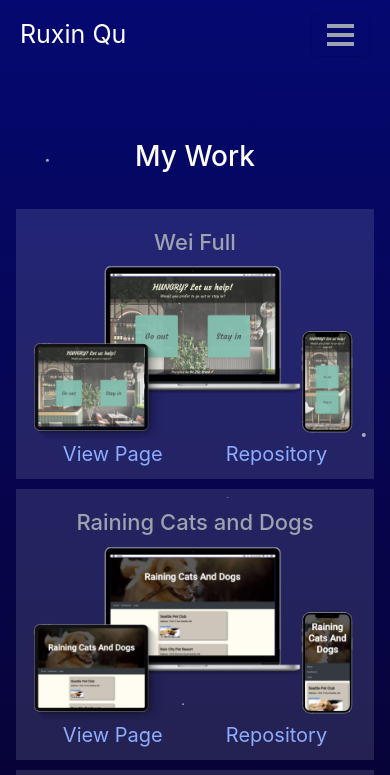
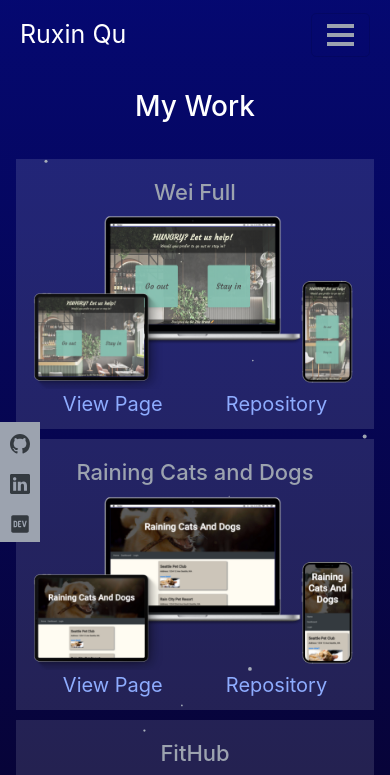
Before and after one commit to RuxinQu/react-portfolio, a React (Create React App) app in the folder client/: page /work in a window 390 px wide. Shown: the top 775 px of the page. Built offline with nearby package versions, Linux system fonts and the light colour scheme.

Commit message:
fix the responsive design

```diff
--- a/client/src/App.css
+++ b/client/src/App.css
@@ -16,12 +16,20 @@ a:hover {
     0 0 10px var(--neon-orange), 0 0 21px var(--neon-orange);
 }
 
+/* background for tsparticles and loader */
 canvas,
 .preloader {
   background-image: linear-gradient(
     hsl(238, 92%, 23%) 0%,
     hsl(245, 89%, 11%) 97.5%
   );
+}
+
+#about-me,
+#contact,
+#resume,
+#work {
+  padding-top: 50px;
 }
 
 /* ---------navbar section--------- */
@@ -75,6 +83,10 @@ canvas,
   margin-top: 5px !important;
   margin-bottom: 5px !important;
 }
+/* ---------about-me section--------- */
+article.react-activity-calendar {
+  margin-top: 7rem;
+}
 
 /* ---------project section--------- */
 .project,
@@ -99,12 +111,17 @@ canvas,
 }
 
 /* ---------footer section--------- */
+.side-icons {
+  position: fixed;
+  z-index: 2;
+  width: 100%;
+  top: 50%;
+  left: 0;
+}
 .social-icon {
   width: 40px;
   height: 40px;
   background-color: #9ca3af;
-  margin: 1rem;
-  border-radius: 50%;
 }
 
 .social-icon:hover {
@@ -119,6 +136,12 @@ canvas,
   .bg-menu {
     background-color: var(--bg-navbar);
   }
+  article.react-activity-calendar {
+    margin-top: 1.5rem;
+  }
+  .contact-form {
+    margin-top: 3rem;
+  }
 }
 
 @media (max-width: 575.98px) {
@@ -128,4 +151,10 @@ canvas,
   #about-me h1 {
     padding-bottom: 10px !important;
   }
+  #about-me,
+  #contact,
+  #resume,
+  #work {
+    padding-top: 0px;
+  }
 }
--- a/client/src/component/ContactForm.js
+++ b/client/src/component/ContactForm.js
@@ -14,7 +14,7 @@ export const ContactForm = ({
   error,
 }) => {
   return (
-    <form style={formStyle} onSubmit={handleSubmit}>
+    <form style={formStyle} onSubmit={handleSubmit} className="contact-form">
       {/* contact form. add event listener for all the input fields and the submit button */}
       <h3 className="text-white text-center">Contact Me</h3>
       <div className="form-group">
--- a/client/src/component/Footer.js
+++ b/client/src/component/Footer.js
@@ -4,8 +4,8 @@ import { FaDev } from "react-icons/fa";
 
 export const Footer = () => {
   return (
-    <footer className="container-fluid py-5">
-      <ul className="nav justify-content-center">
+    <footer className="container-fluid py-5 position-relative">
+      <ul className="nav flex-column side-icons">
         {/* github icon  */}
         <li className="social-icon d-flex justify-content-center align-items-center">
           <a
--- a/client/src/page/About.js
+++ b/client/src/page/About.js
@@ -4,13 +4,13 @@ import { Introduction } from "../component/Introduction";
 
 export default function About() {
   return (
-    <div id="about-me" className="container-fluid" style={{ paddingTop: 50 }}>
+    <div id="about-me" className="container-fluid">
       <div className="row d-flex justify-content-center align-items-center flex-wrap">
         <MotionAvatar />
         <Introduction />
       </div>
       <div className="row">
-        <div className="col-12 d-flex flex-column align-items-center">
+        <div className="col-12 d-flex justify-content-center">
           {/* github calendar generated from react-github-calendar package */}
           <GitHubCalendar
             username="RuxinQu"
@@ -18,7 +18,6 @@ export default function About() {
             blockMargin={5}
             color="#f17105"
             fontSize={16}
-            style={{ marginTop: 150 }}
           />
         </div>
       </div>
--- a/client/src/page/Contact.js
+++ b/client/src/page/Contact.js
@@ -69,7 +69,7 @@ export default function Contact() {
     setError("");
   };
   return (
-    <div id="contact" className="container-fluid" style={{ paddingTop: 20 }}>
+    <div id="contact" className="container-fluid">
       <div className="row d-flex justify-content-center align-items-center pt-5">
         <SeattleMap />
         <ContactForm
--- a/client/src/page/Resume.js
+++ b/client/src/page/Resume.js
@@ -8,7 +8,7 @@ const skillStyle = {
 
 export default function Resume() {
   return (
-    <div id="resume" className="container-fluid" style={{ paddingTop: 20 }}>
+    <div id="resume" className="container-fluid">
       {/* download button */}
       <div className="row d-flex justify-content-center ">
         <button
--- a/client/src/page/Work.js
+++ b/client/src/page/Work.js
@@ -4,7 +4,7 @@ import { workData } from "../data";
 
 export default function Work() {
   return (
-    <div id="work" style={{ paddingTop: 50 }}>
+    <div id="work">
       <h3 className="text-center text-white py-3">My Work</h3>
       <div className="container-fluid">
         <div className="row d-flex justify-content-center">
```
